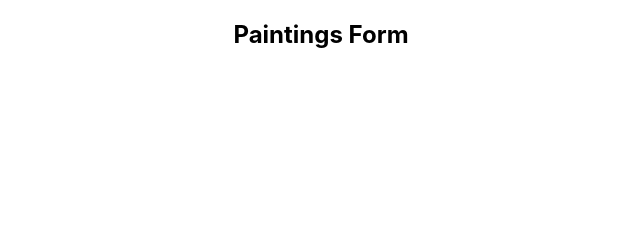
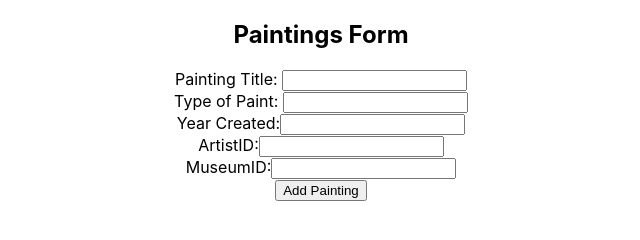
Before and after one commit to jordan-lesaca/phase-3-project-frontend, a React (Create React App) app: page / in a window 1280 px wide. Shown: the part 122-362 px from the top of the page, without its empty margins (319-959 px from the left). Built offline with nearby package versions, Linux system fonts and the light colour scheme; no server answers.

Commit message:
set up button submit

```diff
--- a/src/App.js
+++ b/src/App.js
@@ -7,18 +7,21 @@ import React, { useEffect, useState } from 'react'
 function App() {
   const [ paintings, setPaintings ] = useState([])
 
+  function newPainting(title, paint_type, year_created, artist_id, museum_id){
+    //post req
+  }
+
   useEffect(() => {
-    fetch("http://localhost:9292/artists")
+    fetch("http://localhost:9292/paintings")
     .then((r) => r.json())
     .then((data) => setPaintings(data));
       }, [])
-
 
   return (
     <div className="App">
       <h1>Welcome to the Gallery</h1>
       <Paintings paintings={paintings} />
-      <PaintingForm />
+      <PaintingForm newPainting={newPainting}/>
     </div>
   );
 }
--- a/src/Painting.js
+++ b/src/Painting.js
@@ -1,7 +1,9 @@
-function Painting(){
+function Painting({painting}){
     return (
         <div>
-            <h1>Room Card</h1>
+            <h1>Title: {painting.title}</h1>
+            <h3>Year Created: {painting.year_created}</h3>
+            <h3>Type of Paint Used: {painting.paint_type}</h3>
         </div>
     )
 }
--- a/src/PaintingForm.js
+++ b/src/PaintingForm.js
@@ -1,8 +1,39 @@
+import React, { useState } from 'react'
 
-function PaintingForm(){
+function PaintingForm({newPainting}){
+    const [title, setTitle] = useState("")
+    const [paint_type, set_paint_type] = useState("")
+    const [year_created, set_year_created] = useState("")
+    const [artist_id, set_artist_id] = useState("")
+    const [museum_id, set_museum_id ] = useState("")
+
+    function handleSubmit(e, title, paint_type, year_created, artist_id, museum_id){
+        e.preventDefault()
+        newPainting(title, paint_type, year_created, artist_id, museum_id)
+      }
+
     return (
         <div>
             <h2>Paintings Form</h2>
+                <form onSubmit={(e) => handleSubmit(e, title, paint_type, year_created, artist_id, museum_id)}>
+                    <label> Painting Title: </label>
+                    <input type="text" name="title" value={title} onChange={e => setTitle(e.target.value)}/>
+                    <br/>
+                    <label>Type of Paint: </label>
+                    <input type="text" name="paint_type" value={paint_type} onChange={e => set_paint_type(e.target.value)}/>
+                    <br/>
+                    <label>Year Created:</label>
+                    <input type="text" name="year_created" value={year_created} onChange={e => set_year_created(e.target.value)}/>
+                    <br/>
+                    <label>ArtistID:</label>
+                    <input type="text" name="artist_id" value={artist_id} onChange={e => set_artist_id(e.target.value)}/>
+                    <br/>
+                    <label>MuseumID:</label>
+                    <input type="text" name="museum_id" value={museum_id} onChange={e => set_museum_id(e.target.value)}/>
+                    <br/>
+                    <button type="submit">Add Painting</button>
+
+                </form>
         </div>
     )
 }
--- a/src/Paintings.js
+++ b/src/Paintings.js
@@ -1,8 +1,12 @@
-function Paintings(paintings){
+import Painting from './Painting'
+
+function Paintings({paintings}){
     console.log(paintings)
+    const allPaintings = paintings.map((p) => <Painting painting={p}/>)
     return (
         <div>
             <h1>Paintings</h1>
+                {allPaintings}
         </div>
     )
 }
```
